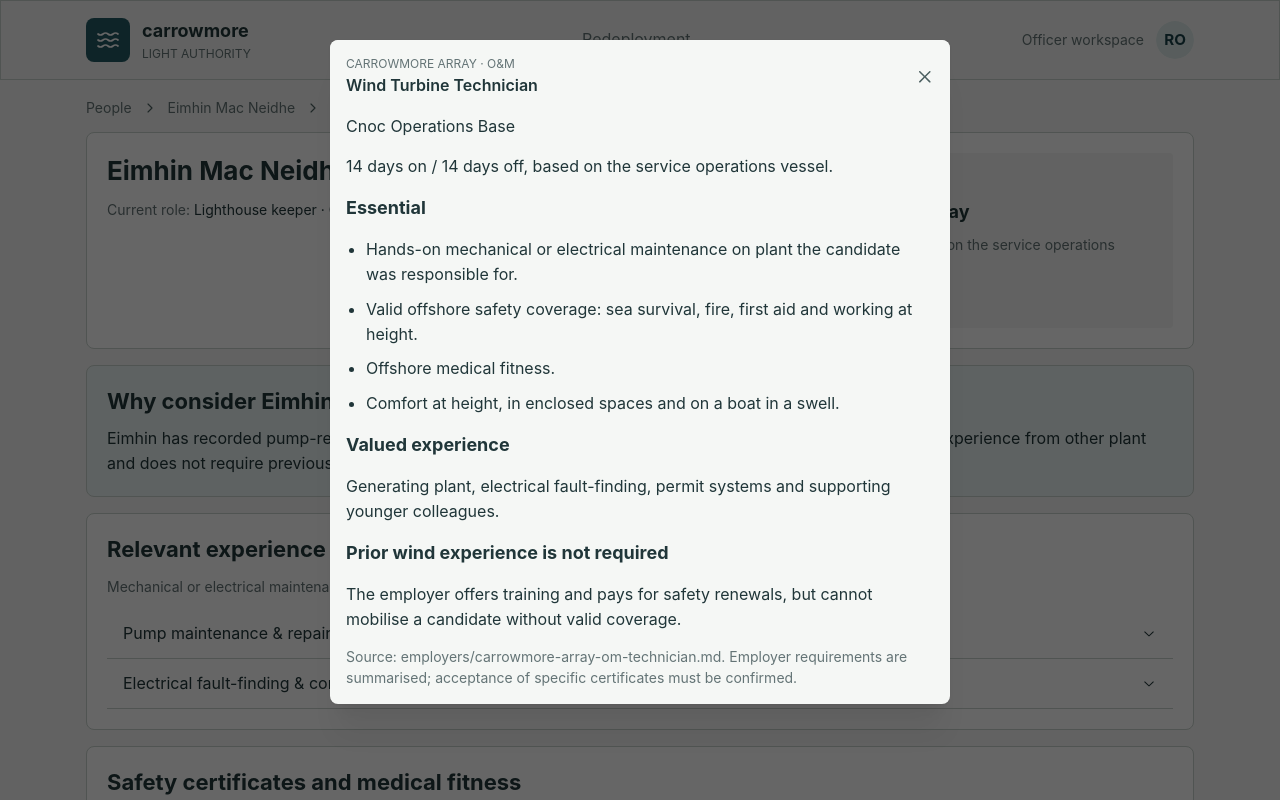
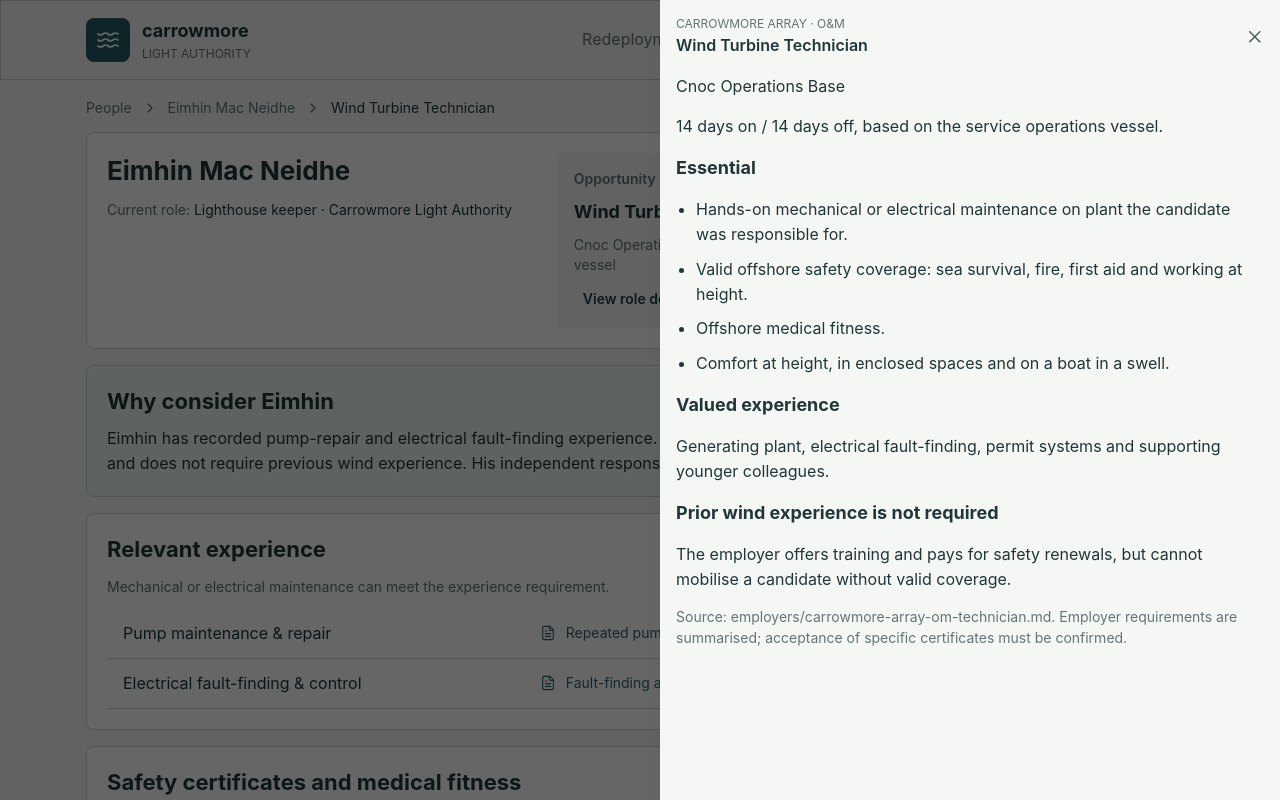
Before and after one commit to littlefoot088/ForPearson, a React (Vite) app: page / in a window 1280 px wide. Both pictures are taken after a click on the button "View role details". Shown: the top 800 px of the page. Built offline with nearby package versions, Linux system fonts and the light colour scheme.

Commit message:
Standardize contextual overlays as drawers and document conventions

```diff
--- a/src/App.jsx
+++ b/src/App.jsx
@@ -11,7 +11,6 @@ import {
   Group,
   Grid,
   List,
-  Modal,
   Notification,
   Paper,
   Stack,
@@ -176,7 +175,7 @@ export default function App() {
     if (draftOpen) discussionStart.current?.focus();
   }, [draftOpen]);
   useEffect(() => {
-    // Editing a draft changes content inside an already-open Modal.
+    // Editing a draft changes content inside an already-open drawer.
     if (composer) composerInput.current?.focus();
   }, [composer]);
   function restoreFocus() {
@@ -187,14 +186,14 @@ export default function App() {
       target?.focus();
     }
   }
-  const modalTitle = composer
+  const overlayTitle = composer
     ? "Add to discussion"
     : draftOpen
       ? "Discussion with Eimhin"
       : workflowDialog
         ? workflowTitles[workflowDialog]
         : "Wind Turbine Technician";
-  const modalContext = composer
+  const overlayContext = composer
     ? composer.requirement.text
     : draftOpen
       ? person.name
@@ -538,7 +537,7 @@ export default function App() {
           />
         )}
       </Drawer>
-      <Modal
+      <Drawer
         opened={Boolean(composer || draftOpen || jobOpen || workflowDialog)}
         onClose={
           composer
@@ -549,20 +548,21 @@ export default function App() {
                 setWorkflowDialog(null);
               }
         }
-        size="lg"
+        position="right"
+        size={narrow ? "100%" : "lg"}
         returnFocus={false}
         onExitTransitionEnd={restoreFocus}
         title={
           <span>
             <Text component="span" display="block" size="xs" c="dimmed">
-              {modalContext}
+              {overlayContext}
             </Text>
             <Text component="span" fw={600}>
-              {modalTitle}
+              {overlayTitle}
             </Text>
           </span>
         }
-        closeButtonProps={{ "aria-label": "Close dialog" }}
+        closeButtonProps={{ "aria-label": "Close panel" }}
       >
         {draftOpen && (
           <Stack gap="md">
@@ -707,7 +707,7 @@ export default function App() {
             </Text>
           </Stack>
         )}
-      </Modal>
+      </Drawer>
     </>
   );
 }
```
Also changed, not shown: 3 other files (tests, documents, lock files or other folders).
